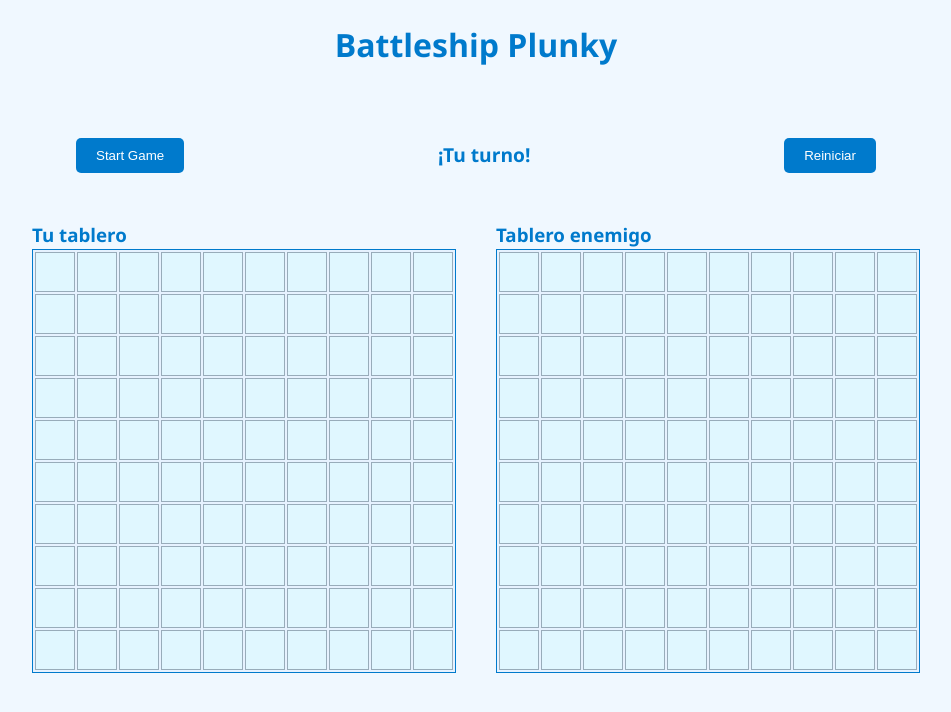
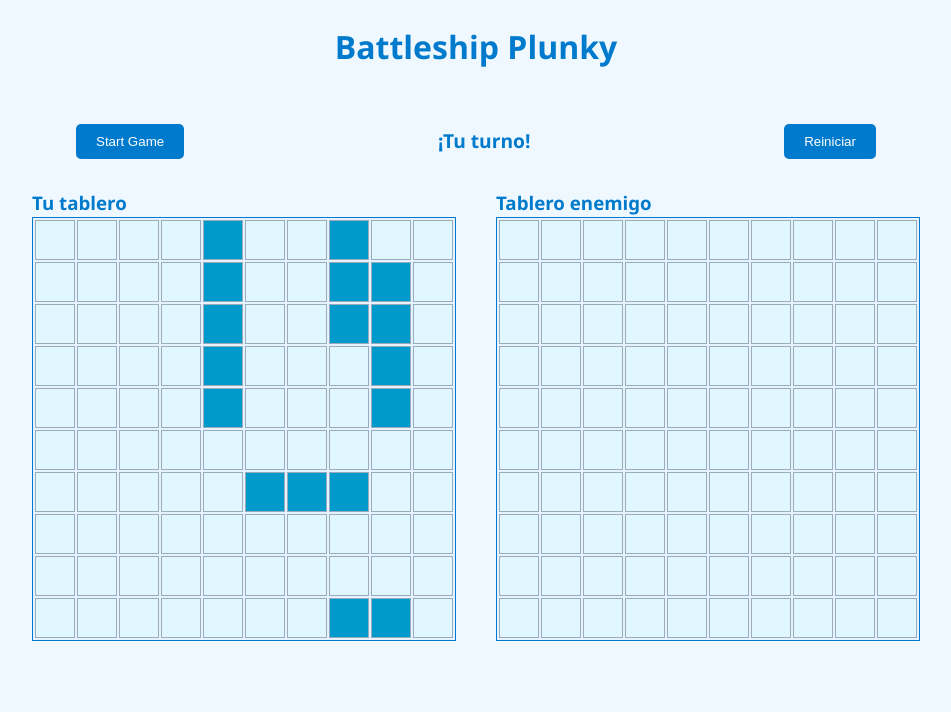
Before and after one commit to plunkydev/Battleship, a website built with webpack: page src/template.html in a window 1280 px wide. Both pictures are taken after a click on the button "Start Game". Shown: the whole page, without its empty margins (164-1115 px from the left). Built offline with nearby package versions, Linux system fonts and the light colour scheme.

Commit message:
style(css): add ship-cell color for visible fleet placement and refine game layout spacing

```diff
--- a/src/styles.css
+++ b/src/styles.css
@@ -12,7 +12,6 @@ body {
     grid-template-rows: 1fr 1fr 5fr;
     place-items: center;
     padding: 0 20px 0 20px;
-    gap: 20px;
     line-height: 1.5;
 }
 
@@ -31,6 +30,7 @@ h3 {
 .game-container {
     display: flex;
     gap: 40px;
+    margin-bottom: 20px;
 }
 
 .board {
@@ -61,6 +61,10 @@ h3 {
 .cell.miss {
     background-color: #b0bec5;
 }
+.ship-cell {
+    background-color: #0099cc; /* azul marino suave */
+}
+
 
 
 .cell:hover {
```
